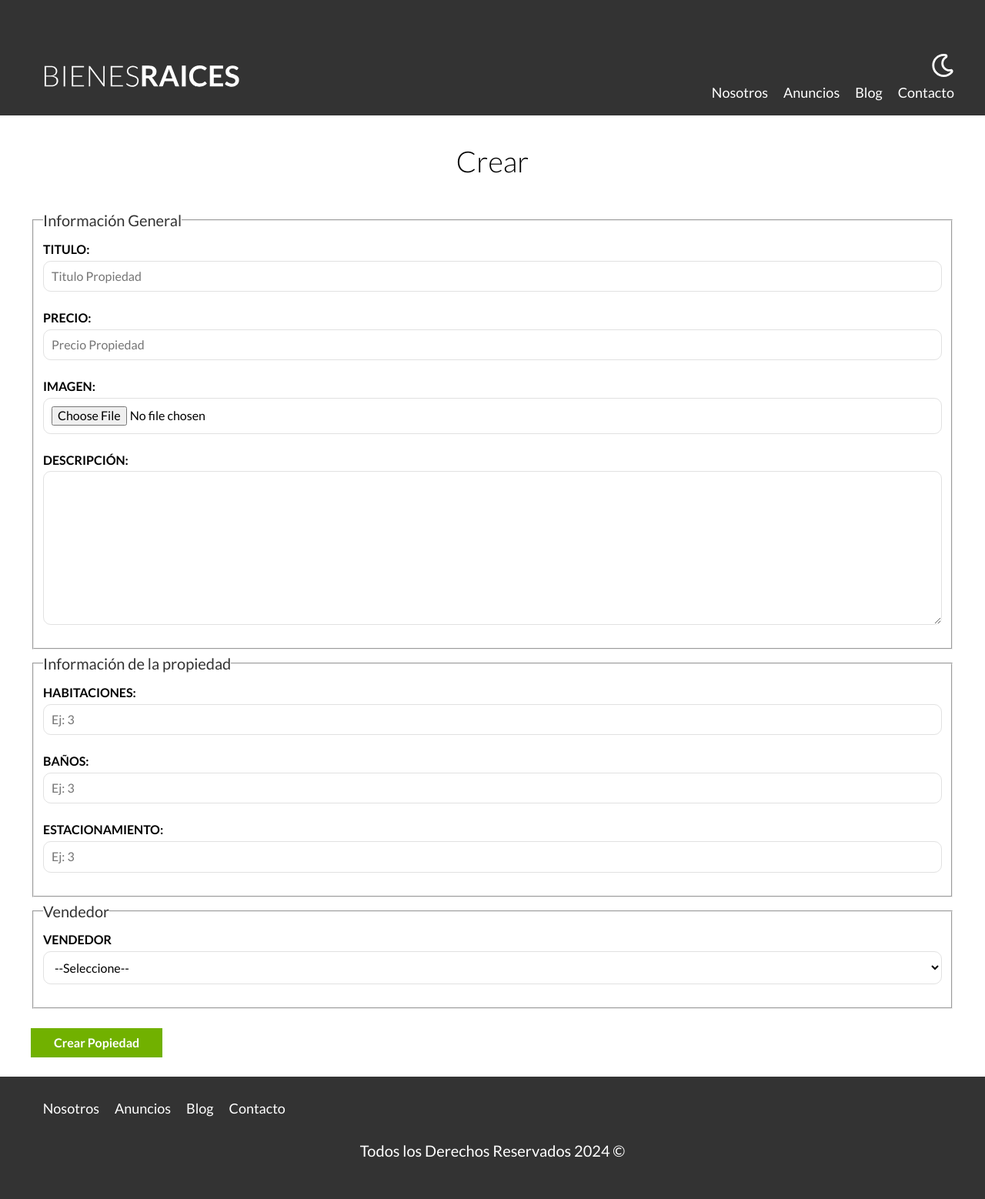
After one commit to alonso1298/Bienes-Raices-MVC, a PHP site: template views/propiedades/crear.php in a window 1280 px wide. The commit adds this page. Shown: the whole page at 77% size. Run offline with PHP 8.4, Linux system fonts and the light colour scheme; the template is opened without the code that fills it, so the values that code supplies are empty.

Commit message:
Se creael formulario para las nuevas propiedades

```diff
--- a/views/propiedades/admin.php
+++ b/views/propiedades/admin.php
@@ -12,7 +12,7 @@
 
         ?>
 
-        <a href="/admin/propiedades/crear.php" class="boton boton-verde">Nueva Propiedad</a>
+        <a href="/propiedades/crear" class="boton boton-verde">Nueva Propiedad</a>
         <a href="/admin/vendedores/crear.php" class="boton boton-amarillo">Nuevo(a) Vendedor</a>
 
         <h2>Propiedades</h2>
--- /dev/null
+++ b/views/propiedades/crear.php
@@ -0,0 +1,8 @@
+<main class="contenedor seccion">
+        <h1>Crear</h1>
+        <form action="" class="formulario" methotd="POST" >
+            <?php include __DIR__ . '/formulario.php' ?>
+
+            <input type="submit" value="Crear Popiedad" class="boton boton-verde">
+        </form>
+</main>
--- /dev/null
+++ b/views/propiedades/formulario.php
@@ -0,0 +1,48 @@
+<fieldset>
+            <legend>Información General</legend>
+
+            <label for="titulo">Titulo:</label>
+            <input type="text" id="titulo" name="propiedad[titulo]" placeholder="Titulo Propiedad" value="<?php
+            echo s($propiedad->titulo); ?>"> <!--Name permite leer lo que el usuario escriba-->
+
+            <label for="precio">Precio:</label>
+            <input type="number" min="0" id="precio" name="propiedad[precio]" placeholder="Precio Propiedad" value="<?php echo s($propiedad->precio); ?>">
+
+            <label for="imagen">Imagen:</label>
+            <input type="file" id="imagen" accept="image/jpeg, image/png" name="propiedad[imagen]">
+
+            <?php if($propiedad->imagen){ ?>
+                <img src="/imagenes/<?php echo $propiedad->imagen ?>" class="imagen-small">
+            <?php } ?>
+
+            <label for="descripcion">Descripción:</label>
+            <textarea id="descripcion" name="propiedad[descripcion]"><?php echo s($propiedad->descripcion); ?></textarea>
+        </fieldset>
+
+        <fieldset>
+            <legend>Información de la propiedad</legend>
+
+            <label for="habitaciones">habitaciones:</label>
+            <input type="number" id="habitaciones" name="propiedad[habitaciones]" placeholder="Ej: 3" min="1" max="9" value="<?php echo s($propiedad->habitaciones); ?>">
+
+            <label for="wc">Baños:</label>
+            <input type="number" id="wc" name="propiedad[wc]" placeholder="Ej: 3" min="1" max="9" value="<?php echo s($propiedad->wc); ?>">
+
+            <label for="estacionamiento">Estacionamiento:</label>
+            <input type="number" id="estacionamiento"  name="propiedad[estacionamiento]" placeholder="Ej: 3" min="1" max="9" value="<?php echo s($propiedad->estacionamiento); ?>">
+        </fieldset>
+
+        <fieldset>
+            <legend>Vendedor</legend>
+
+            <label for="vendedor">Vendedor</label>
+            <select name="propiedad[vendedores_id]" id="vendedor">
+                <option selected value="">--Seleccione--</option>
+                    <?php foreach($vendedores as  $vendedor) { ?>
+                        <option
+                        <?php echo $propiedad->vendedores_id === $vendedor->id ? 'selected' : ''; ?>
+                        value="<?php echo s($vendedor->id); ?>"> <?php echo s($vendedor->nombre) . " " . s($vendedor->apellido); ?> </option>
+                    <?php } ?>
+            </select>
+
+        </fieldset>
```
Also changed, not shown: controllers/PropiedadController.php (+10 -2 lines).
